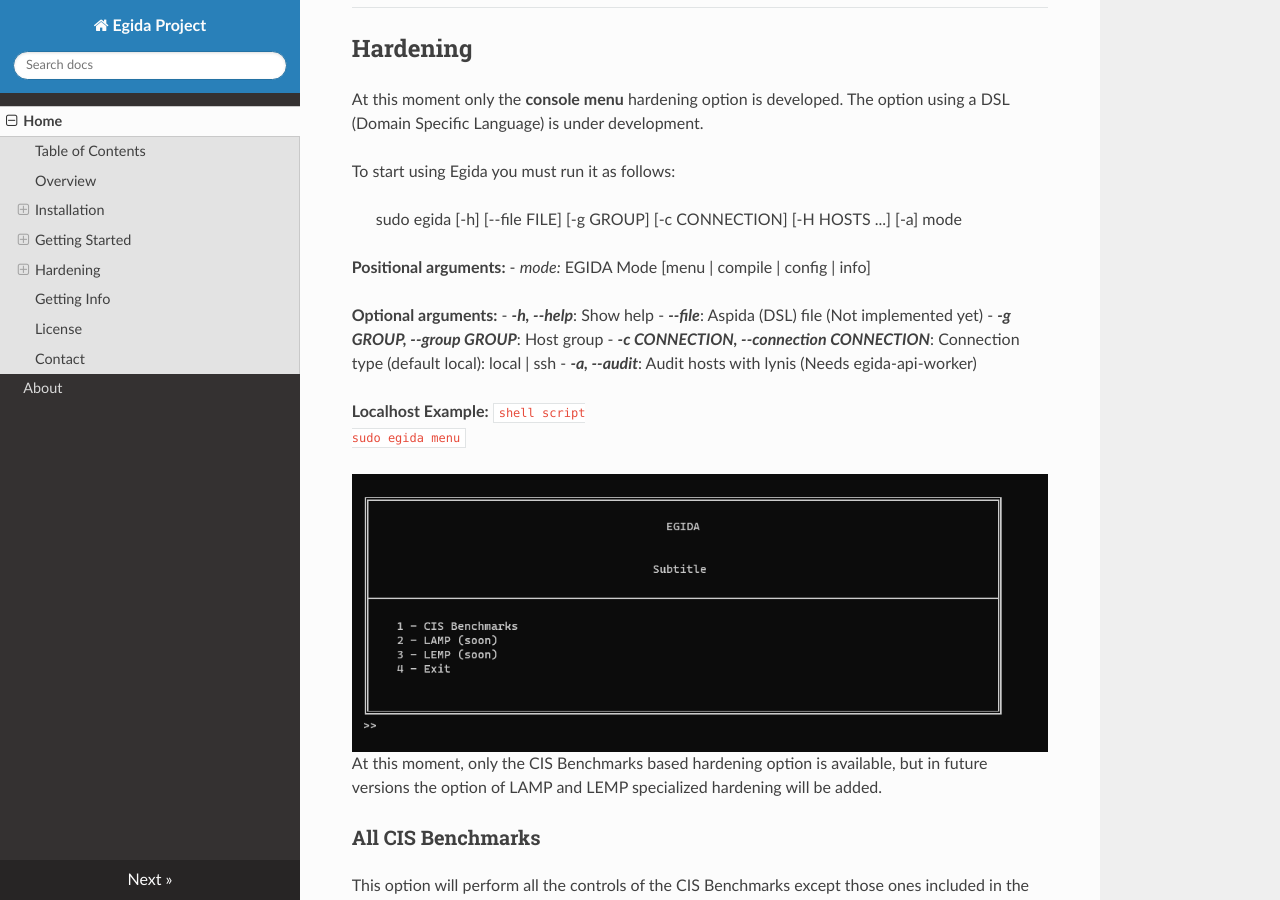
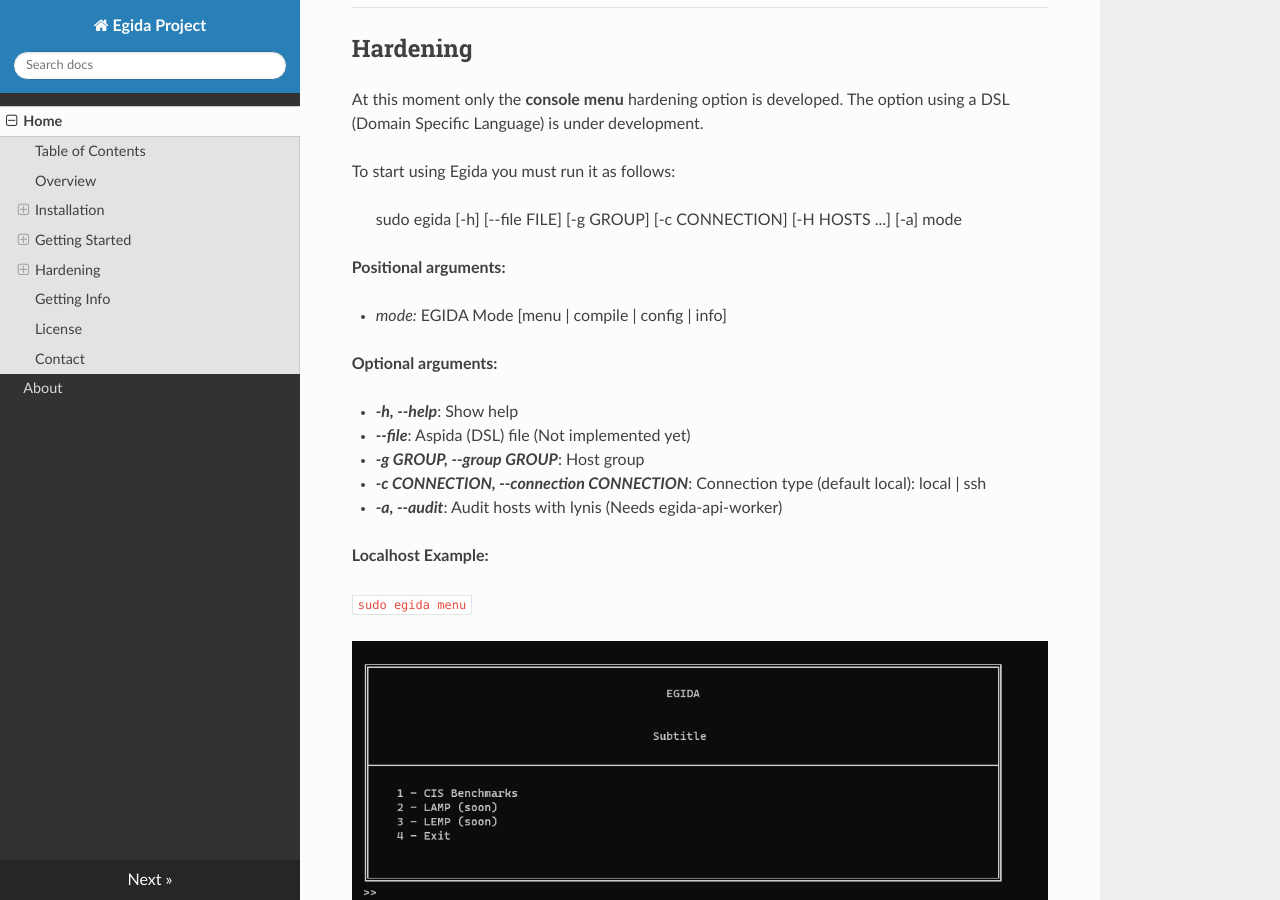
Before and after one commit to Egida-Kassandra/egida, an MkDocs documentation site: the page built from docs/index.md, in a window 1280 px wide and 900 px high, scrolled down 5187 px. Built offline with MkDocs 1.6.1, drawn with Linux system fonts in a browser that asks for light colours; nearby versions of some CDN libraries.

Commit message:
Updated docs

````diff
--- a/docs/index.md
+++ b/docs/index.md
@@ -265,9 +265,11 @@
 > sudo egida \[-h\] \[--file FILE\] \[-g GROUP\] \[-c CONNECTION\] \[-H HOSTS ...\] \[-a\] mode
 
 **Positional arguments:**
+
 - _mode:_ EGIDA Mode \[menu | compile | config | info\]
 
 **Optional arguments:**
+
 - **_-h, --help_**: Show help
 - **_--file_**: Aspida (DSL) file (Not implemented yet)
 - **_-g GROUP, --group GROUP_**: Host group
@@ -275,9 +277,8 @@
 - **_-a, --audit_**: Audit hosts with lynis (Needs egida-api-worker)
 
 **Localhost Example:**
-```shell script
-sudo egida menu
-```
+
+`sudo egida menu`
 
 ![Egida Menu](img/egidamenu.png)
 At this moment, only the CIS Benchmarks based hardening option is available,
````
